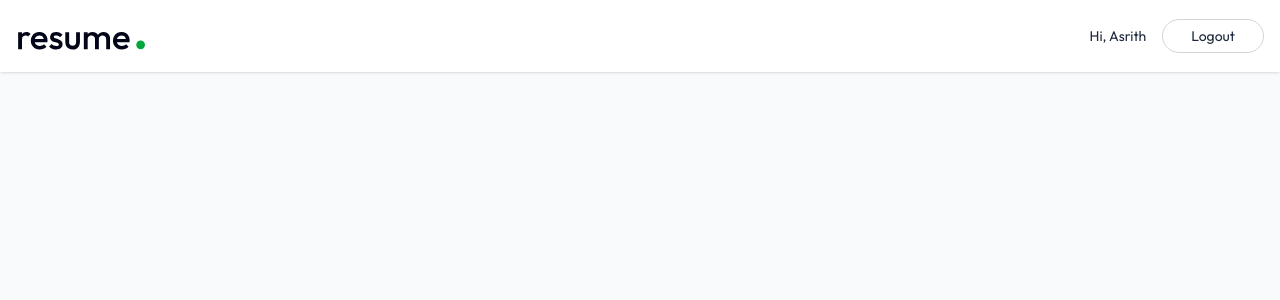
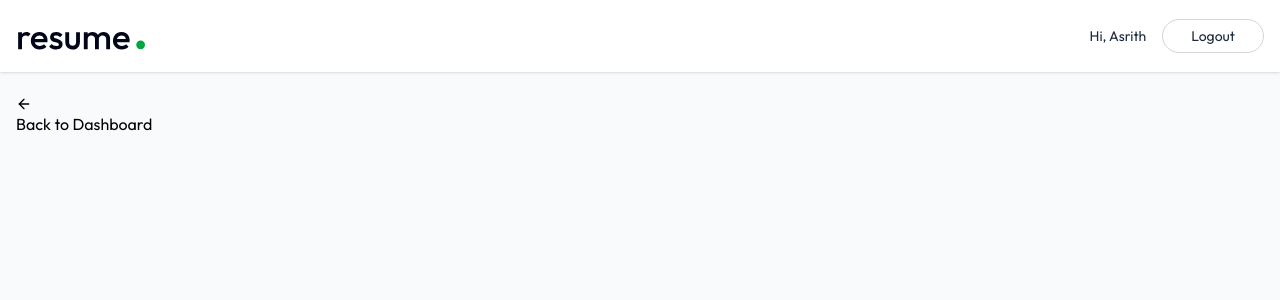
Before and after one commit to ASRITH-Forge/AI-Resume-Builder, a React (Vite) app in the folder client/: page /app/builder/1 in a window 1280 px wide. Shown: the top 300 px of the page. Built offline with nearby package versions, Linux system fonts and the light colour scheme.

Commit message:
client(feat): Add navigation link to return to Dashboard in ResumeBuilder

```diff
--- a/client/src/pages/ResumeBuilder.jsx
+++ b/client/src/pages/ResumeBuilder.jsx
@@ -1,5 +1,6 @@
+import { ArrowLeftIcon } from 'lucide-react'
 import React, { useEffect, useState } from 'react'
-import { useParams } from 'react-router-dom'
+import { useParams,Link } from 'react-router-dom'
 
 const ResumeBuilder = () => {
 
@@ -37,7 +38,9 @@ const ResumeBuilder = () => {
 
   return (
     <div>
-
+      <div className='max-w-7xl mx-auto px-4 py-6'>
+        <Link to='/app'> <ArrowLeftIcon className="size-4" /> Back to Dashboard </Link>
+      </div>
     </div>
   )
 }
```
